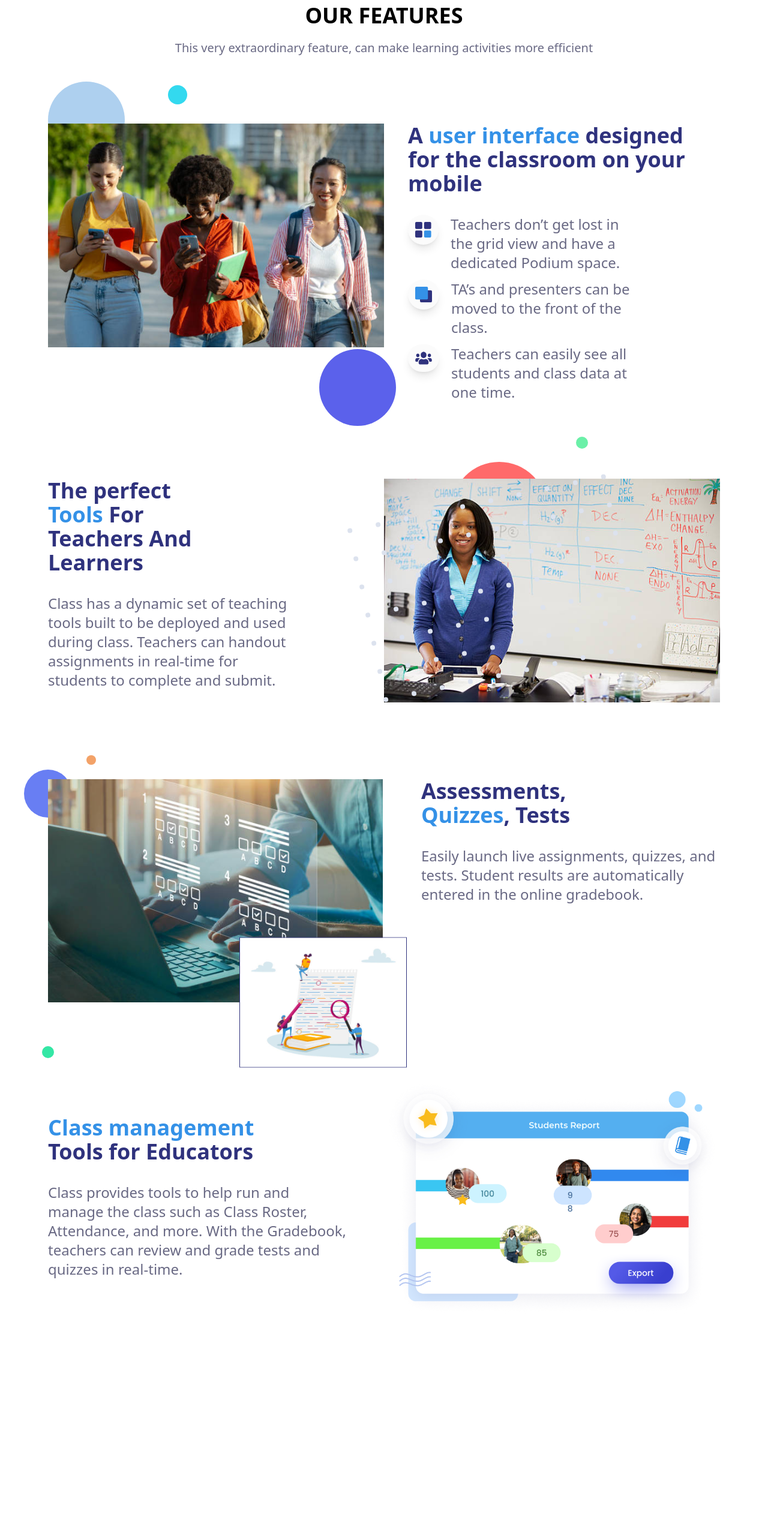
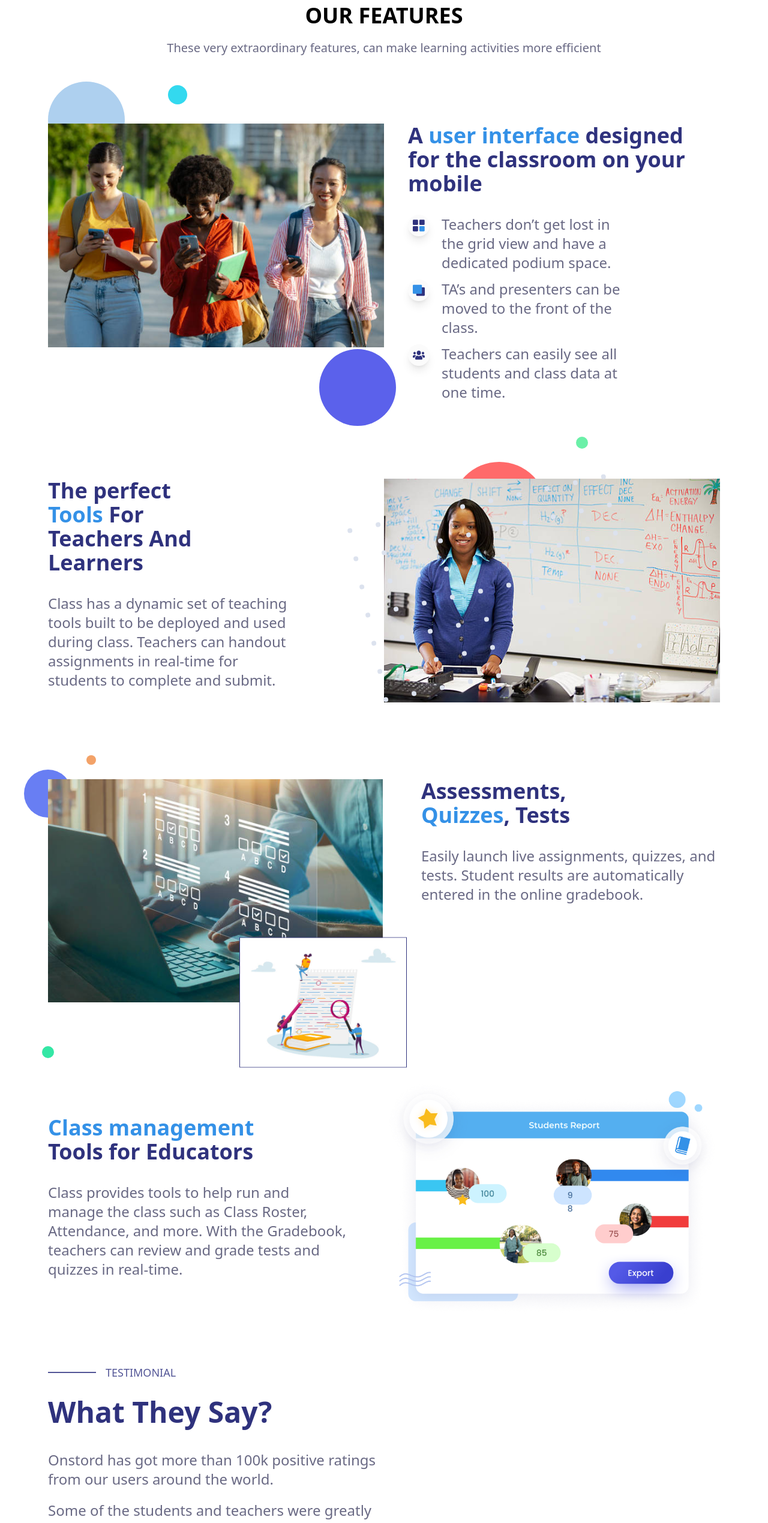
Before and after one commit to damzymichael/onstord-design, a React (Vite) app: page / in a window 1280 px wide. Shown: the part 2425-4964 px from the top of the page at 60% size. Before the commit the page ends 4699 px from the top, so only its background shows below. Built offline with nearby package versions, Linux system fonts and the light colour scheme.

Commit message:
font size changes

```diff
--- a/src/pages/Home.tsx
+++ b/src/pages/Home.tsx
@@ -21,6 +21,7 @@ import student_report from '@/assets/landing-page/student_report.png';
 
 //Todo Add montserrat font
 //Todo Zooming out stretches out header
+//Todo Get shadow from figma
 
 function Home() {
   const imageSrcs = [oau, unilag, noun, ui, aaua, unknwon];
@@ -278,12 +279,12 @@ function Home() {
         </div>
       </section>
 
-      <section className='px-5 sm:px-20'>
+      <section className='px-5 sm:px-20 mb-20'>
         <h3 className='uppercase font-bold text-2xl sm:text-3xl md:text-4xl text-center mb-5'>
           Our features
         </h3>
         <p className='text-center text-[#696984] text-xl mb-16 sm:mb-28'>
-          This very extraordinary feature, can make learning activities more
+          These very extraordinary features, can make learning activities more
           efficient
         </p>
         <ul
@@ -305,19 +306,11 @@ function Home() {
                 designed for the classroom on your mobile
               </h3>
               <ul className='mt-8 space-y-3'>
-                <li className='flex gap-5 items-start'>
-                  <div className='p-3 bg-[#FBFBFB] shadow-lg rounded-full'>
-                    {/* {Array.from({length: 4}).map((_, i, {length}) => (
-                      <div
-                        className={
-                          'w-2 h-2 rounded-sm ' +
-                          (i + 1 == length ? 'bg-[#2F327D] ' : 'bg-[#3491E7]')
-                        }
-                      />
-                    ))} */}
+                <li className='flex gap-3 sm:gap-5 items-start'>
+                  <div className='p-2 bg-[#FBFBFB] shadow-lg rounded-full'>
                     <svg
-                      width='27'
-                      height='26'
+                      width='20'
+                      height='20'
                       viewBox='0 0 27 26'
                       fill='none'
                       xmlns='http://www.w3.org/2000/svg'
@@ -352,16 +345,16 @@ function Home() {
                       />
                     </svg>
                   </div>
-                  <p className='text-[#696984] text-2xl lg:max-w-[320px]'>
+                  <p className='text-[#696984] text-xl sm:text-2xl lg:max-w-[320px]'>
                     Teachers don’t get lost in the grid view and have a
-                    dedicated Podium space.
+                    dedicated podium space.
                   </p>
                 </li>
-                <li className='flex gap-5 items-start'>
-                  <div className='bg-[#FBFBFB] w-max relative shadow-lg rounded-full p-3'>
+                <li className='flex gap-3 sm:gap-5 items-start'>
+                  <div className='bg-[#FBFBFB] w-max relative shadow-lg rounded-full p-2'>
                     <svg
-                      width='28'
-                      height='26'
+                      width='20'
+                      height='20'
                       viewBox='0 0 28 26'
                       fill='none'
                       xmlns='http://www.w3.org/2000/svg'
@@ -382,15 +375,15 @@ function Home() {
                       />
                     </svg>
                   </div>
-                  <p className='text-[#696984] text-2xl lg:max-w-[320px]'>
+                  <p className='text-[#696984] text-xl sm:text-2xl lg:max-w-[320px]'>
                     TA’s and presenters can be moved to the front of the class.
                   </p>
                 </li>
-                <li className='flex gap-5 items-start'>
-                  <div className='bg-[#FBFBFB] w-max relative shadow-lg rounded-full p-3'>
+                <li className='flex gap-3 sm:gap-5 items-start'>
+                  <div className='bg-[#FBFBFB] w-max relative shadow-lg rounded-full p-2'>
                     <svg
-                      width='28'
-                      height='22'
+                      width='20'
+                      height='20'
                       viewBox='0 0 30 24'
                       fill='none'
                       xmlns='http://www.w3.org/2000/svg'
@@ -401,7 +394,7 @@ function Home() {
                       />
                     </svg>
                   </div>
-                  <p className='text-[#696984] text-2xl lg:max-w-[320px]'>
+                  <p className='text-[#696984] text-xl sm:text-2xl lg:max-w-[320px]'>
                     Teachers can easily see all students and class data at one
                     time.
                   </p>
@@ -413,11 +406,11 @@ function Home() {
           {/* Perfect tools  */}
           <li className='flex justify-between flex-col-reverse lg:flex-row gap-10 lg:gap-16'>
             <div className='lg:max-w-[520px]'>
-              <h3 className='text-[#2F327D] font-semibold text-3xl sm:text-4xl lg:max-w-[300px] mb-8'>
+              <h3 className='text-[#2F327D] font-semibold text-3xl sm:text-4xl lg:max-w-[300px] mb-4 sm:mb-8'>
                 The perfect <span className='text-[#3491E7]'>Tools</span> For
                 Teachers And Learners
               </h3>
-              <p className='text-[#696984] text-2xl lg:max-w-[400px]'>
+              <p className='text-[#696984] text-xl sm:text-2xl lg:max-w-[400px]'>
                 Class has a dynamic set of teaching tools built to be deployed
                 and used during class. Teachers can handout assignments in
                 real-time for students to complete and submit.
@@ -456,11 +449,11 @@ function Home() {
               <div className='bg-[#34E7A5] w-5 h-5 rounded-full absolute -bottom-1/4 -translate-x-1/2 -z-10 hidden lg:block' />
             </div>
             <div>
-              <h3 className='text-[#2F327D] font-semibold text-3xl sm:text-4xl mb-8'>
+              <h3 className='text-[#2F327D] font-semibold text-3xl sm:text-4xl mb-4 sm:mb-8'>
                 Assessments, <br className='hidden lg:block' />{' '}
                 <span className='text-[#3491E7]'>Quizzes</span>, Tests
               </h3>
-              <p className='text-[#696984] text-2xl lg:max-w-[500px]'>
+              <p className='text-[#696984] text-xl sm:text-2xl lg:max-w-[500px]'>
                 Easily launch live assignments, quizzes, and tests. Student
                 results are automatically entered in the online gradebook.
               </p>
@@ -470,11 +463,11 @@ function Home() {
           {/* Class management tools  */}
           <li className='flex items-center justify-between flex-col-reverse lg:flex-row gap-10 lg:gap-16 mt-32'>
             <div className='lg:max-w-[650px]'>
-              <h3 className='text-[#2F327D] font-semibold text-3xl sm:text-4xl lg:max-w-[350px] mb-8'>
+              <h3 className='text-[#2F327D] font-semibold text-3xl sm:text-4xl lg:max-w-[350px] mb-4 sm:mb-8'>
                 <span className='text-[#3491E7]'>Class management</span> Tools
                 for Educators
               </h3>
-              <p className='text-[#696984] text-2xl lg:max-w-[500px]'>
+              <p className='text-[#696984] text-xl sm:text-2xl lg:max-w-[500px]'>
                 Class provides tools to help run and manage the class such as
                 Class Roster, Attendance, and more. With the Gradebook, teachers
                 can review and grade tests and quizzes in real-time.
@@ -487,8 +480,35 @@ function Home() {
           </li>
         </ul>
       </section>
+
+      <section className='px-5 sm:px-20 flex'>
+        <div>
+          <header className='mb-10'>
+            <div className='flex gap-4 items-center mb-7'>
+              <div className='w-20 border border-[#525596]' />
+              <p className='text-[#525596] text-lg'>TESTIMONIAL</p>
+            </div>
+            <h2 className='font-bold text-[#2F327D] text-5xl'>
+              What They Say?
+            </h2>
+          </header>
+          <div className='space-y-5 text-xl sm:text-2xl text-[#696984] max-w-[550px]'>
+            <p>
+              Onstord has got more than 100k positive ratings from our users
+              around the world.
+            </p>
+            <p>
+              Some of the students and teachers were greatly helped by the
+              Skilline.
+            </p>
+            <p>Are you too? Please give your assessment</p>
+          </div>
+        </div>
+        <div></div>
+      </section>
     </div>
   );
 }
 
 export default Home;
+// box-shadow: 2px 4px 60px 0px #292C7C1A;
```
